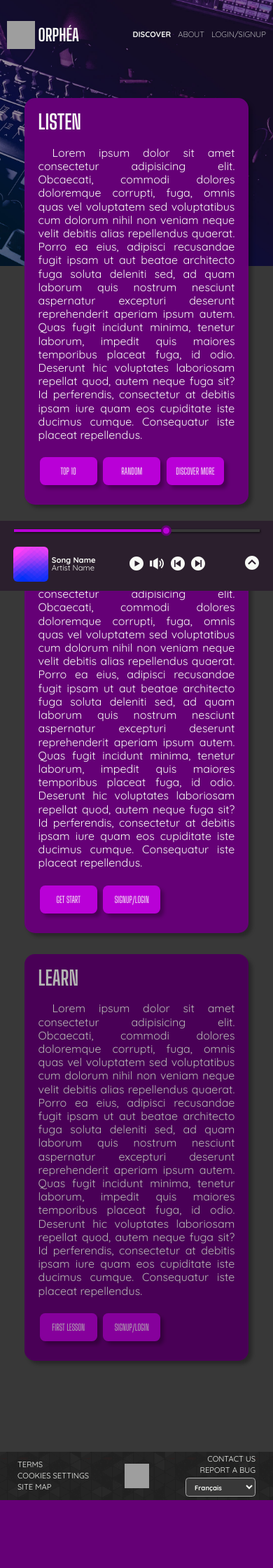
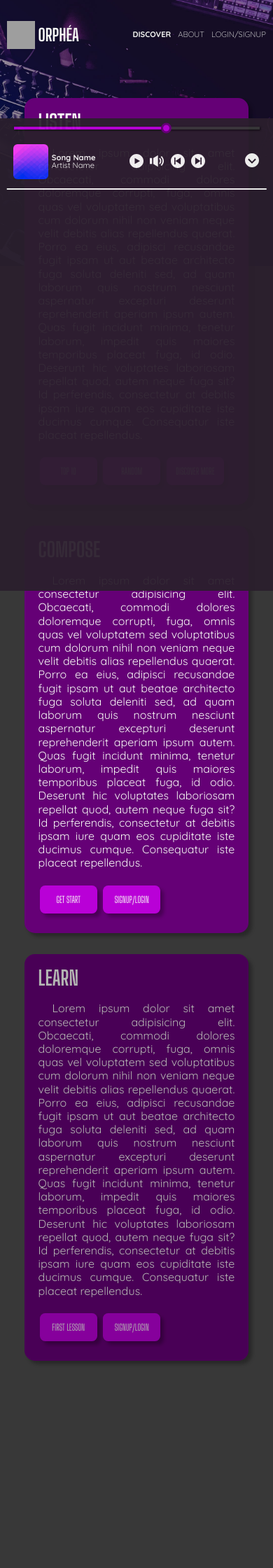
Before and after one commit to HadrienVerrier/ORPHEA, a PHP site: page /discover.html in a window 390 px wide. Shown: the top 2240 px of the page at 70% size. Before the commit the page ends 2143 px from the top, so only its background shows below. Run offline with PHP 8.4, Linux system fonts and the light colour scheme; grey boxes are pictures that could not be loaded.

Commit message:
begin open player responsive sass

```diff
--- a/css/_player.scss
+++ b/css/_player.scss
@@ -7,6 +7,7 @@
 
 	z-index: 8;
 	#player-open {
+		z-index: 7;
 		width: 2rem;
 		height: 2rem;
 		position: absolute;
@@ -23,14 +24,13 @@
 	svg {
 		fill: $white;
 	}
-	&.close {
 	height: 8rem;
 
 	#player-open {
 		transform: rotateZ(-90deg);
 	}
 	#player {
-			height: 100%;
+		position: relative;
 		display: grid;
 		grid-template-columns: 1fr 1fr 3fr 0.5fr;
 
@@ -106,14 +106,34 @@
 			}
 		}
 	}
+	&.close {
+		#player {
+			height: 100%;
+		}
 	}
 
 	&.open {
 		opacity: 0.95;
-		position: fixed;
+		position: sticky;
 		height: 80vh;
 		#player-open {
 			transform: rotateZ(90deg);
 		}
+		#player {
+			height: 8rem;
+
+			&::before {
+				content: " ";
+				display: block;
+				position: absolute;
+
+				width: 95%;
+				height: 0.2rem;
+				background-color: $white;
+				top: 8rem;
+				left: 50%;
+				transform: translateX(-50%);
 			}
 		}
+	}
+}
--- a/css/main.css
+++ b/css/main.css
@@ -3,12 +3,12 @@
 @import url("https://fonts.googleapis.com/css2?family=Big+Shoulders+Display:wght@100;300;400;500;600;700;800;900&family=Quicksand:wght@300;400;500;600;700&display=swap");
 /*PLACEHOLDER ACTION*/
 @import url("https://fonts.googleapis.com/css2?family=Big+Shoulders+Display:wght@100;300;400;500;600;700;800;900&family=Quicksand:wght@300;400;500;600;700&display=swap");
-body > header a, body > footer a, .button, #player-container.close #player #song-info > div #current-artist a, main#discover section article ul li a, main#dashboard > section article ul li a, main#member > section > article a {
+body > header a, body > footer a, .button, #player-container #player #song-info > div #current-artist a, main#discover section article ul li a, main#dashboard > section article ul li a, main#member > section > article a {
   color: #f7f9f5;
   font-style: normal;
 }
 
-body > header a:visited, body > footer a:visited, .button:visited, #player-container.close #player #song-info > div #current-artist a:visited, main#discover section article ul li a:visited, main#dashboard > section article ul li a:visited, main#member > section > article a:visited {
+body > header a:visited, body > footer a:visited, .button:visited, #player-container #player #song-info > div #current-artist a:visited, main#discover section article ul li a:visited, main#dashboard > section article ul li a:visited, main#member > section > article a:visited {
   color: #f7f9f5;
 }
 
@@ -402,9 +402,11 @@ input[type="submit"] + label {
   width: 100%;
   background-color: #2b1f2d;
   z-index: 8;
+  height: 8rem;
 }
 
 #player-container #player-open {
+  z-index: 7;
   width: 2rem;
   height: 2rem;
   position: absolute;
@@ -424,24 +426,20 @@ input[type="submit"] + label {
   fill: #f7f9f5;
 }
 
-#player-container.close {
-  height: 8rem;
-}
-
-#player-container.close #player-open {
+#player-container #player-open {
   -webkit-transform: rotateZ(-90deg);
           transform: rotateZ(-90deg);
 }
 
-#player-container.close #player {
-  height: 100%;
+#player-container #player {
+  position: relative;
   display: -ms-grid;
   display: grid;
   -ms-grid-columns: 1fr 1fr 3fr 0.5fr;
       grid-template-columns: 1fr 1fr 3fr 0.5fr;
 }
 
-#player-container.close #player #song-info {
+#player-container #player #song-info {
   -ms-flex-item-align: center;
       -ms-grid-row-align: center;
       align-self: center;
@@ -449,7 +447,7 @@ input[type="submit"] + label {
       justify-self: center;
 }
 
-#player-container.close #player #song-info > img {
+#player-container #player #song-info > img {
   width: 5rem;
   height: 5rem;
   -o-object-fit: cover;
@@ -457,43 +455,43 @@ input[type="submit"] + label {
   border-radius: 0.6rem;
 }
 
-#player-container.close #player #song-info > div {
+#player-container #player #song-info > div {
   display: inline-block;
   vertical-align: middle;
 }
 
-#player-container.close #player #song-info > div #current-song {
+#player-container #player #song-info > div #current-song {
   font-weight: bold;
 }
 
-#player-container.close #player #song-info > div #current-artist {
+#player-container #player #song-info > div #current-artist {
   font-size: 1.12rem;
 }
 
-#player-container.close #player #player-controls {
+#player-container #player #player-controls {
   -ms-flex-item-align: center;
       -ms-grid-row-align: center;
       align-self: center;
 }
 
-#player-container.close #player #player-controls svg {
+#player-container #player #player-controls svg {
   margin-left: 1rem;
 }
 
-#player-container.close #player #player-controls svg:not(:first-of-type) {
+#player-container #player #player-controls svg:not(:first-of-type) {
   margin-left: 1rem;
 }
 
-#player-container.close #player #player-controls svg:hover {
+#player-container #player #player-controls svg:hover {
   fill: #b900d7;
 }
 
-#player-container.close #player #player-controls #player-prev {
+#player-container #player #player-controls #player-prev {
   -webkit-transform: rotateZ(180deg);
           transform: rotateZ(180deg);
 }
 
-#player-container.close #player #timebar {
+#player-container #player #timebar {
   -ms-flex-item-align: center;
       -ms-grid-row-align: center;
       align-self: center;
@@ -507,7 +505,7 @@ input[type="submit"] + label {
           box-shadow: 1px 1px 3px rgba(0, 0, 0, 0.74);
 }
 
-#player-container.close #player #timebar::before {
+#player-container #player #timebar::before {
   content: " ";
   display: block;
   width: 60%;
@@ -516,7 +514,7 @@ input[type="submit"] + label {
   background-color: #b900d7;
 }
 
-#player-container.close #player #timebar::after {
+#player-container #player #timebar::after {
   content: " ";
   display: block;
   cursor: pointer;
@@ -534,15 +532,37 @@ input[type="submit"] + label {
   background-color: #b900d7;
 }
 
+#player-container.close #player {
+  height: 100%;
+}
+
 #player-container.open {
   opacity: 0.95;
-  position: fixed;
+  position: -webkit-sticky;
+  position: sticky;
   height: 80vh;
 }
 
 #player-container.open #player-open {
   -webkit-transform: rotateZ(90deg);
           transform: rotateZ(90deg);
+}
+
+#player-container.open #player {
+  height: 8rem;
+}
+
+#player-container.open #player::before {
+  content: " ";
+  display: block;
+  position: absolute;
+  width: 95%;
+  height: 0.2rem;
+  background-color: #f7f9f5;
+  top: 8rem;
+  left: 50%;
+  -webkit-transform: translateX(-50%);
+          transform: translateX(-50%);
 }
 
 /*INDEX*/
@@ -1683,30 +1709,30 @@ main#compose #tracks div#t4 .previous-page:hover {
   body > main#compose .return-phone {
     display: unset !important;
   }
-  body > aside#player-container.close #player {
+  body > aside#player-container #player {
     -ms-grid-columns: 1fr 1fr 2fr 0.5fr !important;
         grid-template-columns: 1fr 1fr 2fr 0.5fr !important;
   }
-  body > aside#player-container.close #player #player-controls svg {
+  body > aside#player-container #player #player-controls svg {
     width: 2rem;
   }
-  body > aside#player-container.close #player #player-controls svg:not(:first-of-type) {
+  body > aside#player-container #player #player-controls svg:not(:first-of-type) {
     margin-left: 0.5rem;
+  }
+  body > aside#player-container {
+    height: 10rem;
   }
   body > aside#player-container #player-open {
     right: 2rem;
     top: 5rem;
   }
-  body > aside#player-container.close {
-    height: 10rem;
-  }
-  body > aside#player-container.close #player {
+  body > aside#player-container #player {
     -ms-grid-columns: 1fr 1fr 0.5fr !important;
         grid-template-columns: 1fr 1fr 0.5fr !important;
     -ms-grid-rows: 2fr 6fr;
         grid-template-rows: 2fr 6fr;
   }
-  body > aside#player-container.close #timebar {
+  body > aside#player-container #timebar {
     top: 0.2rem;
     -ms-grid-column: 1;
         grid-column-start: 1;
@@ -1715,14 +1741,20 @@ main#compose #tracks div#t4 .previous-page:hover {
         grid-row-start: 1;
     grid-row-end: 2;
   }
-  body > aside#player-container.close #player-controls {
+  body > aside#player-container #player-controls {
     -ms-grid-column-align: center;
         justify-self: center;
   }
-  body > aside#player-container.close #song-info > div #current-song {
+  body > aside#player-container.open #player {
+    height: 10rem;
+  }
+  body > aside#player-container.open #player::before {
+    top: 10rem;
+  }
+  body > aside#player-container #song-info > div #current-song {
     font-size: 1.12rem;
   }
-  body > aside#player-container.close #player-controls svg:nth-of-type(5) {
+  body > aside#player-container #player-controls svg:nth-of-type(5) {
     display: none;
   }
   body > footer img {
--- a/css/responsive/regular/_player.scss
+++ b/css/responsive/regular/_player.scss
@@ -1,5 +1,4 @@
 &#player-container {
-	&.close {
 	#player {
 		grid-template-columns: 1fr 1fr 2fr 0.5fr !important;
 
@@ -13,4 +12,3 @@
 		}
 	}
 }
-}
--- a/css/responsive/small/_player.scss
+++ b/css/responsive/small/_player.scss
@@ -4,7 +4,6 @@
 		top: 5rem;
 	}
 
-	&.close {
 	height: 10rem;
 	#player {
 		grid-template-columns: 1fr 1fr 0.5fr !important;
@@ -20,5 +19,14 @@
 	#player-controls {
 		justify-self: center;
 	}
+
+	&.open {
+		#player {
+			height: 10rem;
+
+			&::before {
+				top: 10rem;
 			}
 		}
+	}
+}
--- a/css/responsive/smartphone/_player.scss
+++ b/css/responsive/smartphone/_player.scss
@@ -1,5 +1,4 @@
 &#player-container {
-	&.close {
 	#song-info {
 		> div {
 			#current-song {
@@ -15,4 +14,3 @@
 		}
 	}
 }
-}
--- a/discover.html
+++ b/discover.html
@@ -177,7 +177,7 @@
 
     </main>
     <!-- PLAYER -->
-    <aside id="player-container" class="close">
+    <aside id="player-container" class="open">
         <svg id="player-open" xmlns="http://www.w3.org/2000/svg" width="24" height="24" viewBox="0 0 24 24">
             <title>Click here to open the player</title>
             <path
```
Also changed, not shown: other parts of css/main.css (+18 -12 lines), 1 other file. Lines whose indentation alone changed are shown as unchanged.
